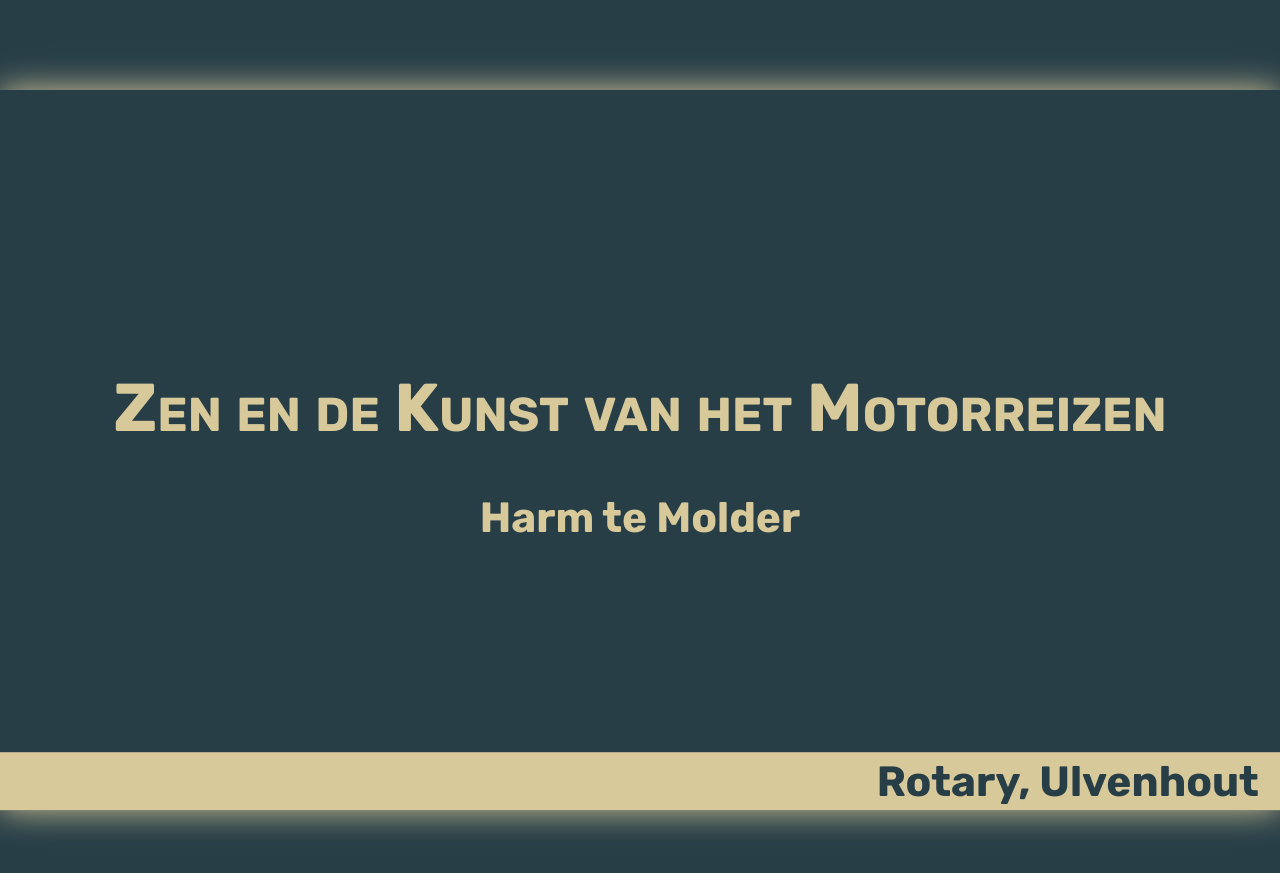
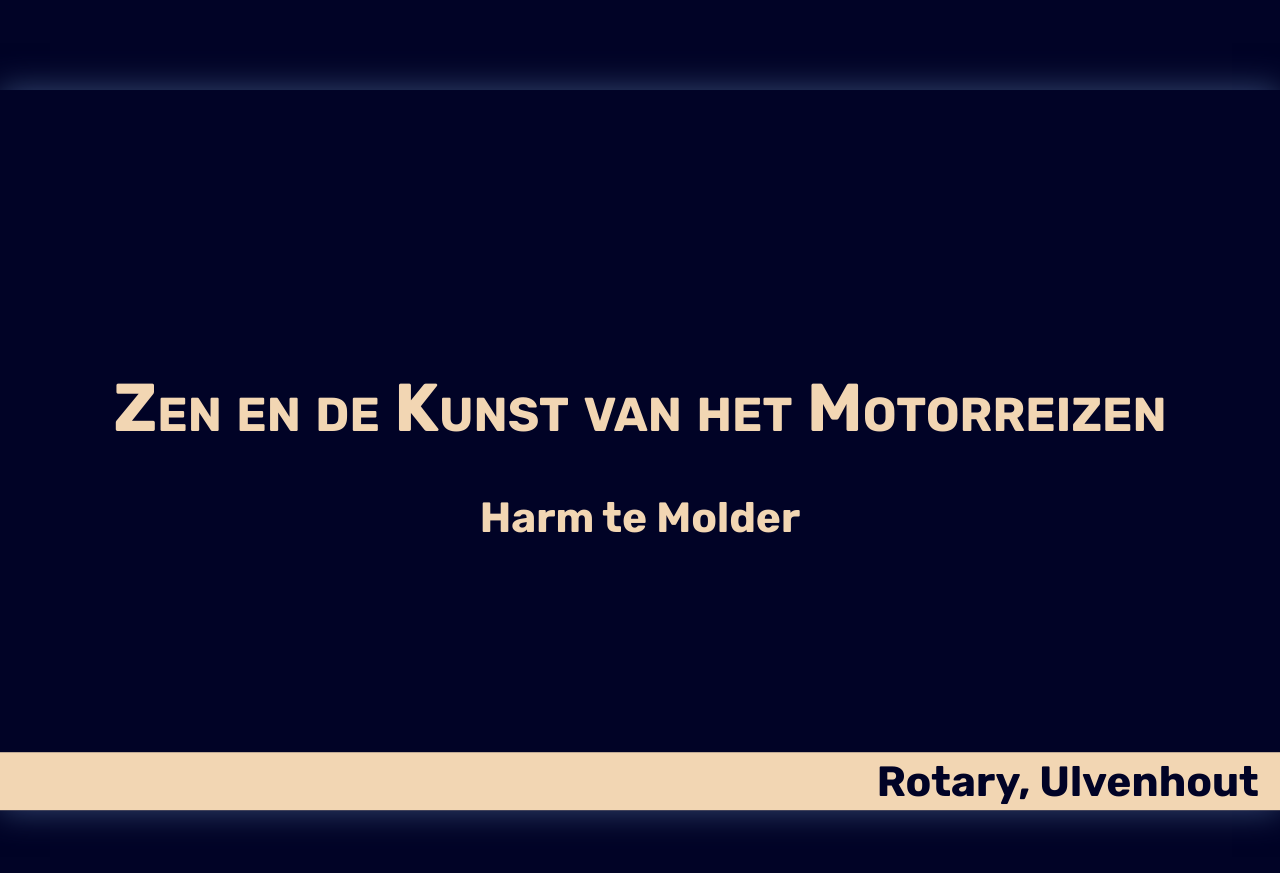
Before and after one commit to harmtemolder/presentations, a Jekyll site: the page built from 20191119-zen-en-de-kunst-van-het-motorreizen.md, in a window 1280 px wide. Shown: the top 873 px of the page. Built offline with Jekyll 4.4.1, drawn with Linux system fonts in a browser that asks for light colours.

Commit message:
Changed color scheme

```diff
--- a/styles/20191119-zen-en-de-kunst-van-het-motorreizen.scss
+++ b/styles/20191119-zen-en-de-kunst-van-het-motorreizen.scss
@@ -4,8 +4,8 @@
 @charset "utf-8";
 
 /* Fonts */
+@import url(https://fonts.googleapis.com/css?family=Roboto:400,400i,700);
 @import url(https://fonts.googleapis.com/css?family=Rubik:400,400i,700);
-@import url(https://fonts.googleapis.com/css?family=Roboto:400,400i,700);
 @import url(https://fonts.googleapis.com/css?family=Vollkorn:400,400i,700);
 @import url(https://fonts.googleapis.com/css?family=Ubuntu+Mono:400,700);
 
@@ -16,36 +16,36 @@ $codeFont: 'Ubuntu Mono', monospace;
 
 /* Colours */
 $black: #000;
-$darkest: #273E47;
-$dark: #416675;
-$medium: #BD632F;
-$light: #D8973C;
-$lightest: #D8C99B;
+$dark: #010326;
+$medium: #364A73;
+$light: #F2D6B3;
 $white: #FFF;
-$accent: #BB1E10;
-$twitter: #1da1f2;
+$accent1: #BF6517;
+$accent2: #8C0303;
+$twitter: #1DA1F2;
+/* Source: https://color.adobe.com/red-eyes-wolf-color-theme-1114852 */
 
 /* Regular colour scheme */
 
 body {
-  background-color: $darkest;
-  color: $darkest;
+  background-color: $dark;
+  color: $dark;
   font-family: $bodyFont;
   font-weight: 400;
 }
 
 .remark-slides-area {
-  background-color: $darkest;
+  background-color: $dark;
 }
 
 .remark-slide-scaler {
-  -moz-box-shadow: 0 0 30px $lightest;
-  -webkit-box-shadow: 0 0 30px $lightest;
-  box-shadow: 0 0 30px $lightest;
+  -moz-box-shadow: 0 0 30px $medium;
+  -webkit-box-shadow: 0 0 30px $medium;
+  box-shadow: 0 0 30px $medium;
 }
 
 .remark-slide-content {
-  background-color: $lightest;
+  background-color: $light;
 }
 
 h1, h2, h3 {
@@ -53,18 +53,18 @@ h1, h2, h3 {
   font-weight: 700;
 }
 
-h1 em, h2 em, h3 em { color: $accent; }
+h1 em, h2 em, h3 em { color: $accent2 }
 
 h1 strong, h2 strong, h3 strong {
   font-weight: inherit;
-  color: $accent;
+  color: $accent2
 }
 
 .remark-slide-content h1 { font-size: 3.2em; }
 .remark-slide-content h2 { font-size: 2em; }
 .remark-slide-content h3 { font-size: 1.4em; }
 
-a { color: $accent; }
+a { color: $accent1 }
 
 blockquote {
   font-family: $quoteFont;
@@ -85,8 +85,8 @@ code {
   padding: 0.1em 0.5em;
   width: 100%;
   position: absolute;
-  background-color: $darkest;
-  color: $lightest !important;
+  background-color: $dark;
+  color: $light !important;
   bottom: 0em;
   right: 0em;
   z-index: 2;
@@ -95,15 +95,16 @@ code {
 
 .footnote .twitter, .footnote .twitter a{
   background-color: $twitter;
+  color: $light !important;
 }
 
 .inverse .footnote, .inverse .footnote a {
-  background-color: $lightest;
-  color: $darkest !important;
+  background-color: $light;
+  color: $dark !important;
 }
 
 .black .footnote, .black .footnote a {
-  background-color: $lightest;
+  background-color: $light;
   color: $black !important;
 }
 
@@ -117,7 +118,7 @@ blockquote .source {
 }
 
 .accent {
-  color: $accent;
+  color: $accent2
 }
 
 .twitter, .twitter a {
@@ -136,30 +137,30 @@ blockquote .source {
 /* Colour lists one-by-one */
 
 .list.inverse h2 {
-  color: $dark;
+  color: $medium;
 }
 
 .list.inverse h2:last-of-type {
-  color: $lightest;
+  color: $light;
 }
 
 /* Inverse colour scheme*/
 
 .inverse {
-  background-color: $darkest;
-  color: $lightest;
+  background-color: $dark;
+  color: $light;
 }
 
 /*  White coulour scheme */
 .white, iframe {
   background-color: $white;
-  color: $dark;
+  color: dark;
 }
 
 /*  Black coulour scheme */
 .black {
   background-color: $black;
-  color: $darkest;
+  color: light;
 }
 
 /* images overlay */
@@ -177,5 +178,5 @@ blockquote .source {
 
 /* Notes area */
 .remark-notes strong{
-  color: $accent;
+  color: $accent2
 }
```
